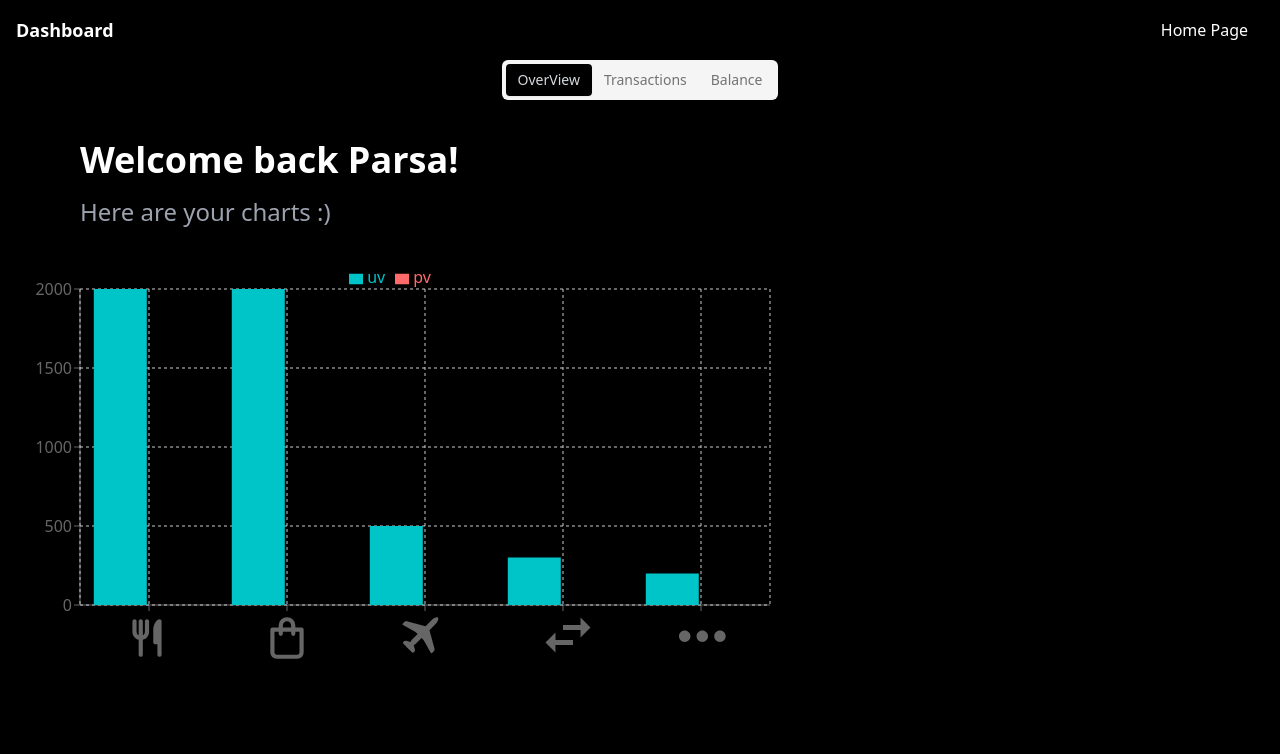
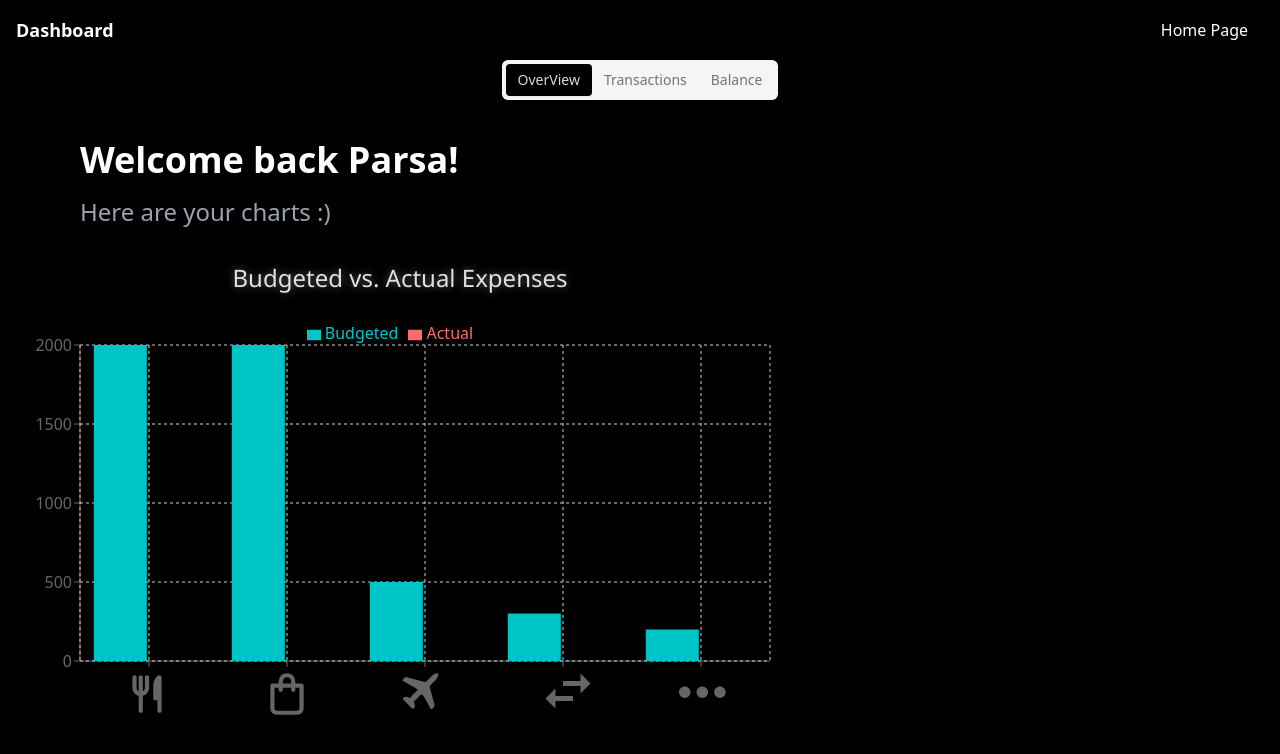
Before and after one commit to ParsaPeikani/BudgetBuddy-Tracker, a Next.js app: page /dashboard in a window 1280 px wide. Shown: the top 754 px of the page. Built offline with nearby package versions, Linux system fonts and the light colour scheme; no server answers; the database is empty.

Commit message:
Styled the tooktik more

```diff
--- a/src/app/globals.css
+++ b/src/app/globals.css
@@ -99,3 +99,22 @@
   justify-content: center;
   align-items: center;
 }
+
+.custom-tooltip {
+  background-color: #333; /* Dark background for the tooltip */
+  border-radius: 8px; /* Rounded corners for a modern look */
+  padding: 10px; /* Padding inside the tooltip */
+  color: #e0e0e0; /* Light text color for readability */
+  box-shadow: 0 2px 4px rgba(0, 0, 0, 0.5); /* Soft shadow for depth */
+  font-family: "Segoe UI", Tahoma, Geneva, Verdana, sans-serif; /* Modern, clean font */
+}
+
+.custom-tooltip .label {
+  margin: 0; /* Remove default margin */
+  color: #e0e0e0; /* Light text color, same as the general tooltip text for consistency */
+}
+
+.custom-tooltip .intro {
+  color: #ffd700; /* Adjusted to use a CSS color name, making the intro text stand out */
+  font-weight: bold; /* Optionally make the intro text bold for emphasis */
+}
--- a/src/components/charts/lineChart.tsx
+++ b/src/components/charts/lineChart.tsx
@@ -23,32 +23,32 @@ console.log("hellosdf");
 const data = [
   {
     name: "Food",
-    uv: 2000,
-    pv: foodData,
+    Budgeted: 2000,
+    Actual: foodData,
     amt: 2400,
   },
   {
     name: "Shopping",
-    uv: 2000,
-    pv: shoppingData,
+    Budgeted: 2000,
+    Actual: shoppingData,
     amt: 2210,
   },
   {
     name: "Travel",
-    uv: 500,
-    pv: travelData,
+    Budgeted: 500,
+    Actual: travelData,
     amt: 2290,
   },
   {
     name: "Transfer",
-    uv: 300,
-    pv: transferData,
+    Budgeted: 300,
+    Actual: transferData,
     amt: 2000,
   },
   {
     name: "Others",
-    uv: 200,
-    pv: othersData,
+    Budgeted: 200,
+    Actual: othersData,
     amt: 2181,
   },
 ];
@@ -157,7 +157,12 @@ const CustomTooltip = ({
   if (active && payload && payload.length) {
     return (
       <div className="custom-tooltip">
-        <p className="label">{`${label} : ${payload[0].value}`}</p>
+        <p className="label">{`Expected ${label} : ${parseFloat(
+          payload[0].value
+        ).toFixed(2)}`}</p>
+        <p className="label">{`Budgeted ${label} : ${parseFloat(
+          payload[1].value
+        ).toFixed(2)}`}</p>
         <p className="intro text-yellow-500">{getIntroOfPage(label)}</p>
       </div>
     );
@@ -187,11 +192,11 @@ const getFilteredData = (transactions: any) => {
     }
   });
 
-  data[0].pv = foodData;
-  data[1].pv = shoppingData;
-  data[2].pv = travelData;
-  data[3].pv = -transferData;
-  data[4].pv = othersData;
+  data[0].Actual = foodData;
+  data[1].Actual = shoppingData;
+  data[2].Actual = travelData;
+  data[3].Actual = -transferData;
+  data[4].Actual = othersData;
 };
 
 // Categories: Food, payment, travel, Transfer, Others
@@ -202,6 +207,21 @@ export default function RenderBarChart({
 }): ReturnType<React.FC> {
   getFilteredData(transactions);
   return (
+    <div>
+      <h2
+        style={{
+          textAlign: "center",
+          color: "#E0E0E0", // Light grey color; consider using pure white (#FFF) if the glow isn't distinct enough
+          textShadow: "0 0 8px rgba(255, 255, 255, 0.4)", // White glow effect
+          fontFamily: "'Segoe UI', Tahoma, Geneva, Verdana, sans-serif",
+          fontSize: "24px",
+          fontWeight: "normal",
+          marginBottom: "20px",
+        }}
+      >
+        Budgeted vs. Actual Expenses
+      </h2>
+
       <BarChart
         width={800}
         height={400}
@@ -222,9 +242,10 @@ export default function RenderBarChart({
           cursor={{ fill: "rgba(255, 255, 255, 0.1)" }}
           content={<CustomTooltip />}
         />
-      <Bar dataKey="uv" fill="#00C5C8" />
-      <Bar dataKey="pv" fill="#FF6B6B" />
+        <Bar dataKey="Budgeted" fill="#00C5C8" />
+        <Bar dataKey="Actual" fill="#FF6B6B" />
       </BarChart>
+    </div>
   );
 }
 
```
Lines whose indentation alone changed are shown as unchanged.
